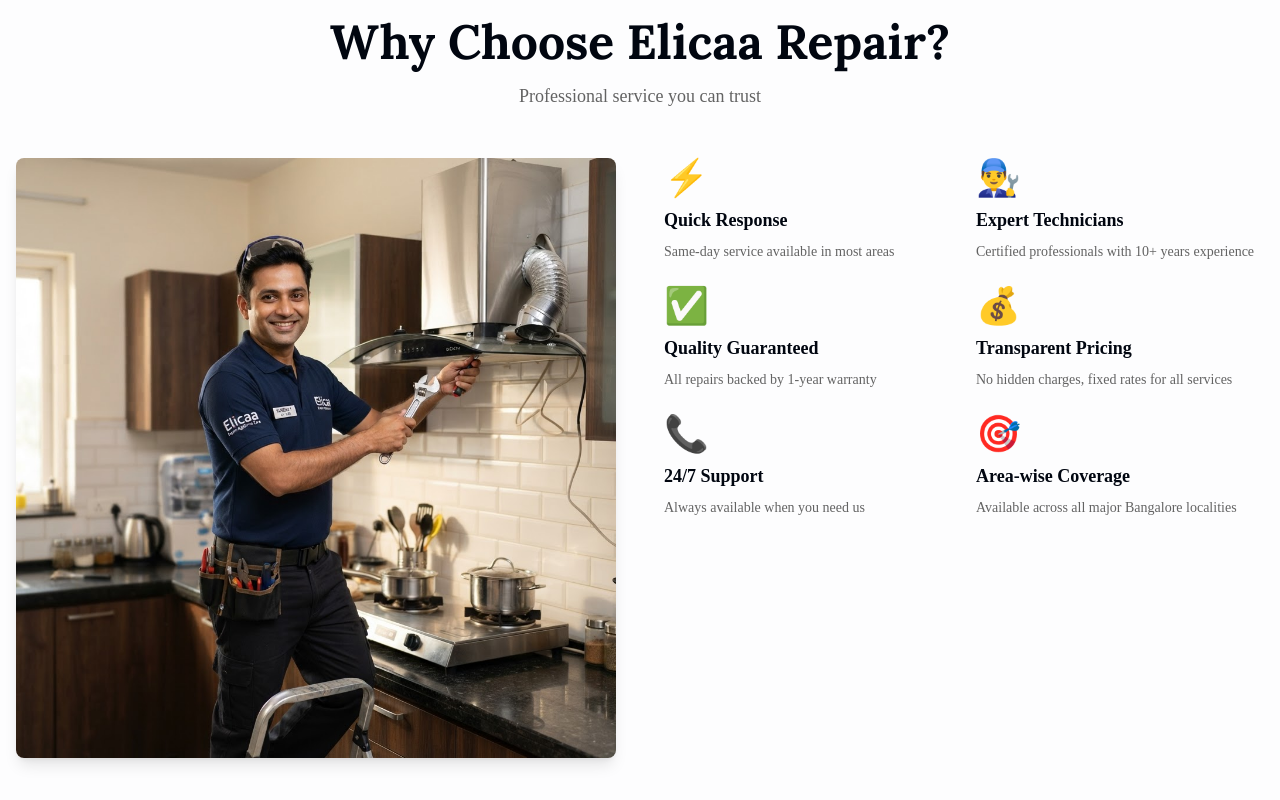
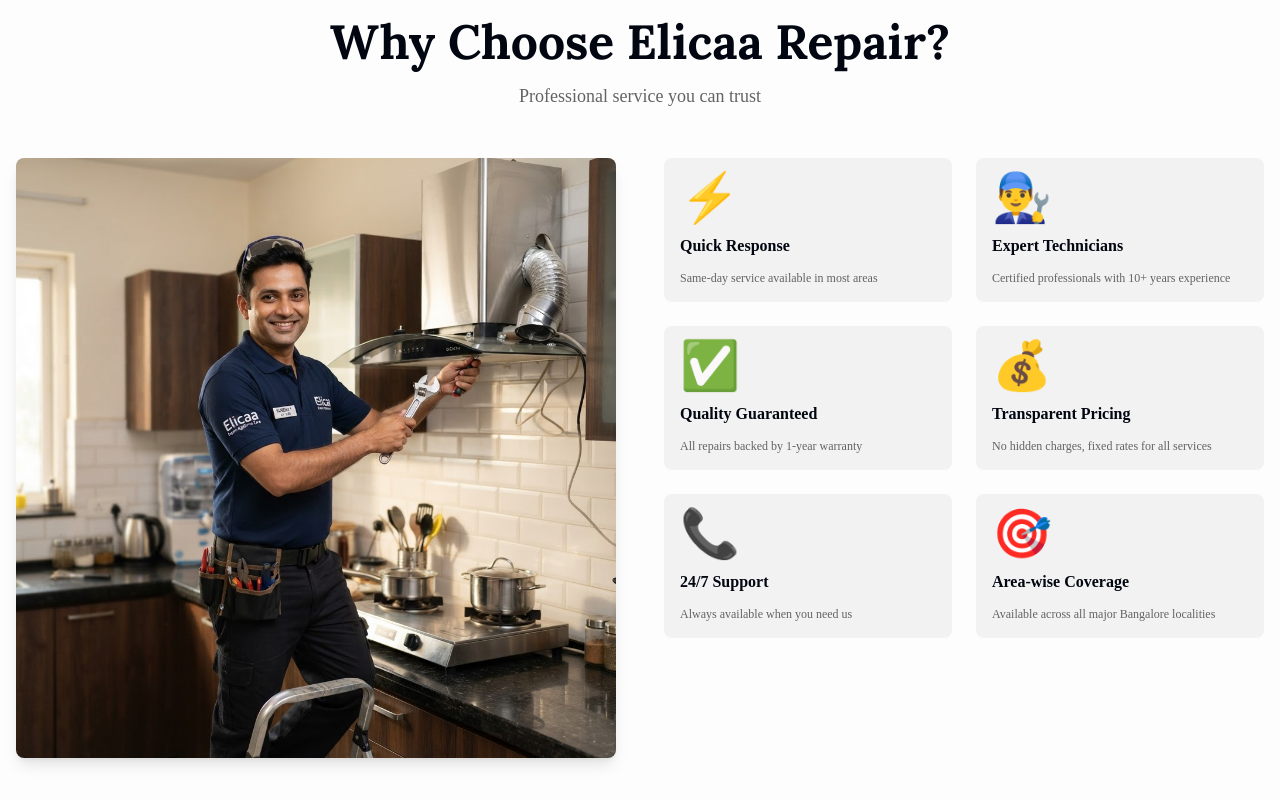
Before and after one commit to shrinivasspatil/Elica, a Next.js app: page / in a window 1280 px wide. Shown: the part 3306-4106 px from the top of the page. Built offline with nearby package versions, Linux system fonts and the light colour scheme; no server answers.

Commit message:
Fix: Remove white space on right side - improve feature cards grid with bg colors and padding

```diff
--- a/app/page.tsx
+++ b/app/page.tsx
@@ -293,7 +293,7 @@ export default function Home() {
             </div>
 
             {/* Features Grid */}
-            <div className="grid grid-cols-1 sm:grid-cols-2 gap-6">
+            <div className="grid grid-cols-2 gap-6">
               {[
                 { icon: '⚡', title: 'Quick Response', desc: 'Same-day service available in most areas' },
                 { icon: '👨‍🔧', title: 'Expert Technicians', desc: 'Certified professionals with 10+ years experience' },
@@ -302,10 +302,10 @@ export default function Home() {
                 { icon: '📞', title: '24/7 Support', desc: 'Always available when you need us' },
                 { icon: '🎯', title: 'Area-wise Coverage', desc: 'Available across all major Bangalore localities' }
               ].map((item, idx) => (
-                <div key={idx} className="space-y-2">
-                  <div className="text-4xl mb-2">{item.icon}</div>
-                  <h3 className="text-lg font-semibold text-foreground">{item.title}</h3>
-                  <p className="text-sm text-muted-foreground">{item.desc}</p>
+                <div key={idx} className="space-y-3 p-4 bg-secondary/50 rounded-lg">
+                  <div className="text-5xl">{item.icon}</div>
+                  <h3 className="text-base font-semibold text-foreground">{item.title}</h3>
+                  <p className="text-xs text-muted-foreground">{item.desc}</p>
                 </div>
               ))}
             </div>
```
